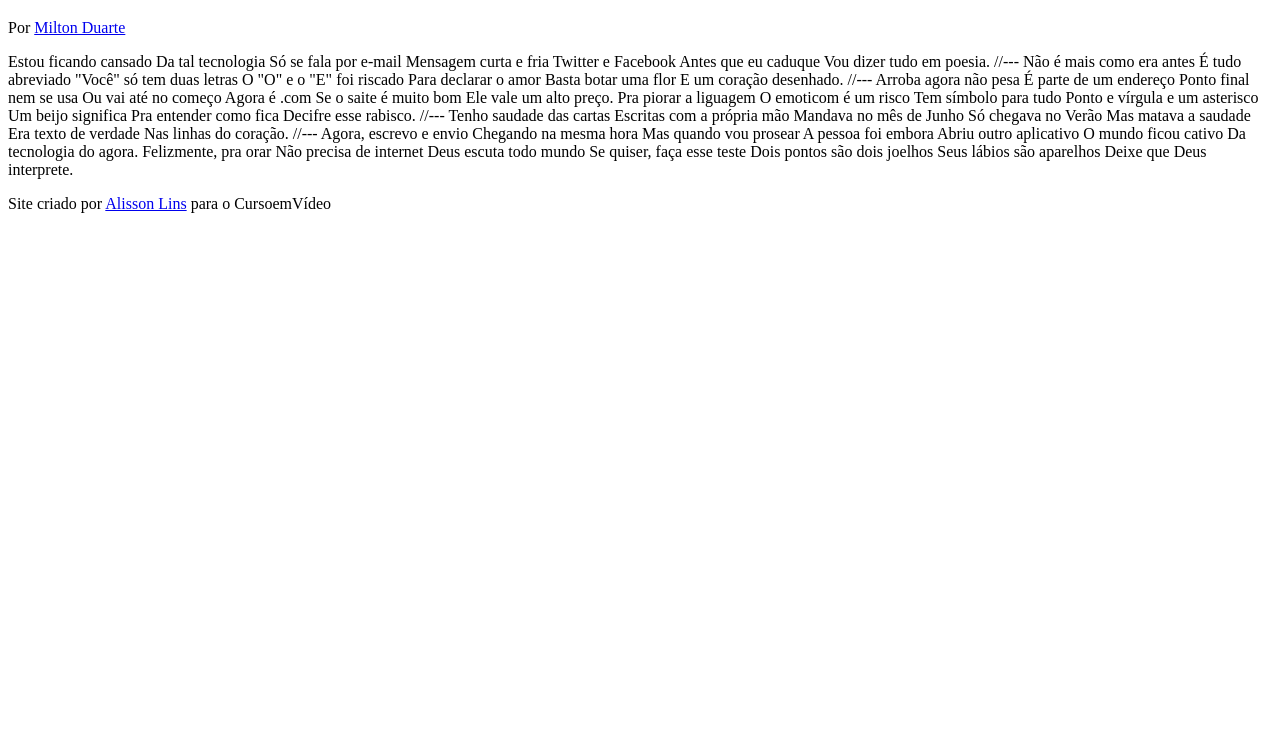
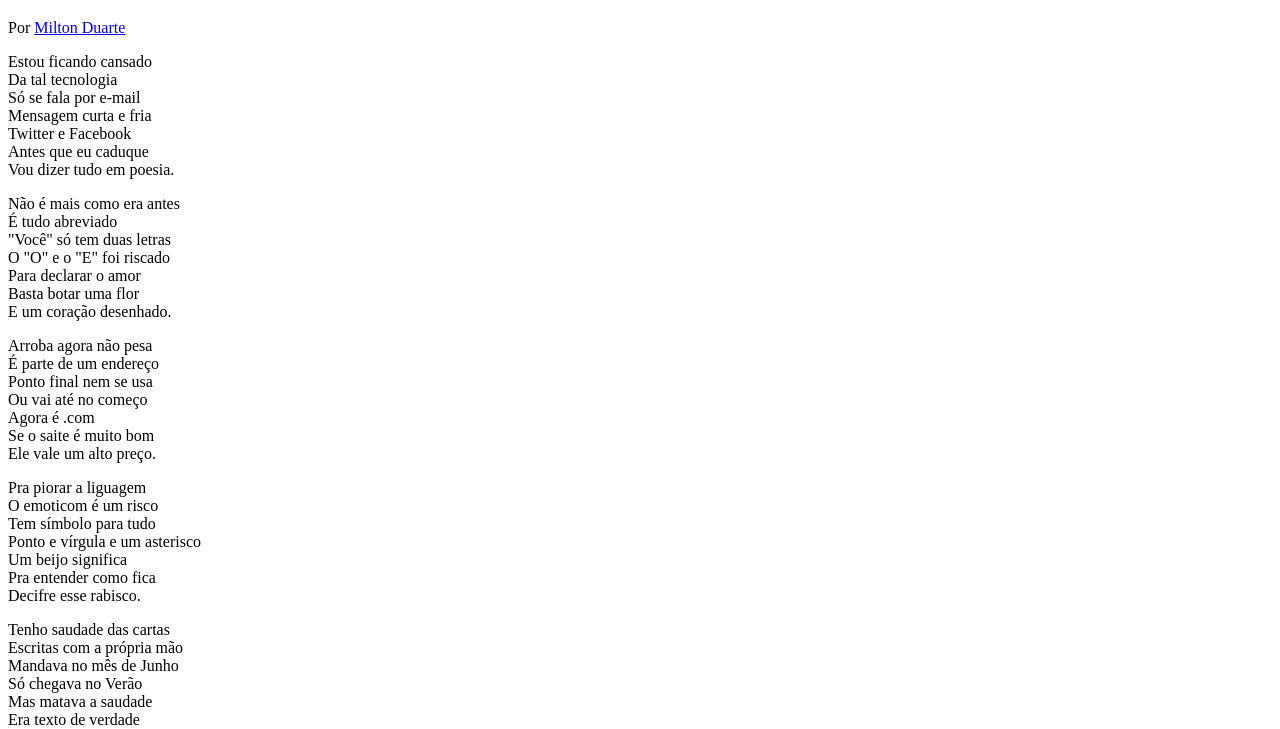
Before and after one commit to AlissonLins/html-css, a plain HTML site: page Desafio012/index.html in a window 1280 px wide. Shown: the part 61-790 px from the top of the page. Drawn offline with Linux system fonts and the light colour scheme.

Commit message:
atualização do código e criação do css

```diff
--- /dev/null
+++ b/Desafio012/estilo/style.css
@@ -0,0 +1 @@
+@charset "UTF-8";
--- a/Desafio012/index.html
+++ b/Desafio012/index.html
@@ -5,6 +5,7 @@
     <meta http-equiv="X-UA-Compatible" content="IE=edge">
     <meta name="viewport" content="width=device-width, initial-scale=1.0">
     <title>Corder Moderno</title>
+    <link rel="stylesheet" href="estilo/style.css">
 </head>
 <body>
     <header>
@@ -13,69 +14,85 @@
 
     </header>
 
-    Estou ficando cansado
-    Da tal tecnologia
-    Só se fala por e-mail
-    Mensagem curta e fria
-    Twitter e Facebook
-    Antes que eu caduque
-    Vou dizer tudo em poesia.
+    <section>
+        <p>
+            Estou ficando cansado <br>
+            Da tal tecnologia <br>
+            Só se fala por e-mail <br>
+            Mensagem curta e fria  <br>
+            Twitter e Facebook <br>
+            Antes que eu caduque <br>
+            Vou dizer tudo em poesia. <br>
+        </p>
+    </section>
 
-    //---
+    <section>
+        <p>
+            Não é mais como era antes <br>
+            É tudo abreviado <br>
+            "Você" só tem duas letras <br>
+            O "O" e o "E" foi riscado <br>
+            Para declarar o amor <br>
+            Basta botar uma flor <br>
+            E um coração desenhado. <br>
+        </p>
+    </section>
 
-    Não é mais como era antes
-    É tudo abreviado
-    "Você" só tem duas letras
-    O "O" e o "E" foi riscado
-    Para declarar o amor
-    Basta botar uma flor
-    E um coração desenhado.
+    <section>
+        <p>
+            Arroba agora não pesa <br>
+            É parte de um endereço <br>
+            Ponto final nem se usa <br>
+            Ou vai até no começo <br>
+            Agora é .com <br>
+            Se o saite é muito bom <br>
+            Ele vale um alto preço. <br>
+        </p>
 
-    //---
+        <p>
+            Pra piorar a liguagem <br>
+            O emoticom é um risco <br>
+            Tem símbolo para tudo <br>
+            Ponto e vírgula e um asterisco <br>
+            Um beijo significa <br>
+            Pra entender como fica <br>
+            Decifre esse rabisco. <br>
+        </p>
+    </section>
 
-    Arroba agora não pesa
-    É parte de um endereço
-    Ponto final nem se usa
-    Ou vai até no começo
-    Agora é .com
-    Se o saite é muito bom
-    Ele vale um alto preço.
+    <section>
+        <p>
+            Tenho saudade das cartas <br>
+            Escritas com a própria mão <br>
+            Mandava no mês de Junho <br>
+            Só chegava no Verão <br>
+            Mas matava a saudade <br>
+            Era texto de verdade <br>
+            Nas linhas do coração. <br>
+        </p>
+    </section>
 
-    Pra piorar a liguagem
-    O emoticom é um risco
-    Tem símbolo para tudo
-    Ponto e vírgula e um asterisco
-    Um beijo significa
-    Pra entender como fica
-    Decifre esse rabisco.
+    <section>
+        <p>
+            Agora, escrevo e envio <br>
+            Chegando na mesma hora <br>
+            Mas quando vou prosear <br>
+            A pessoa foi embora <br>
+            Abriu outro aplicativo <br>
+            O mundo ficou cativo <br>
+            Da tecnologia do agora. <br>
+        </p>
 
-    //---
-
-    Tenho saudade das cartas
-    Escritas com a própria mão
-    Mandava no mês de Junho
-    Só chegava no Verão
-    Mas matava a saudade
-    Era texto de verdade
-    Nas linhas do coração.
-
-    //---
-
-    Agora, escrevo e envio
-    Chegando na mesma hora
-    Mas quando vou prosear
-    A pessoa foi embora
-    Abriu outro aplicativo
-    O mundo ficou cativo
-    Da tecnologia do agora.
-
-    Felizmente, pra orar
-    Não precisa de internet
-    Deus escuta todo mundo
-    Se quiser, faça esse teste
-    Dois pontos são dois joelhos
-    Seus lábios são aparelhos
-    Deixe que Deus interprete.
+        <p>
+            Felizmente, pra orar <br>
+            Não precisa de internet <br>
+            Deus escuta todo mundo <br>
+            Se quiser, faça esse teste <br>
+            Dois pontos são dois joelhos <br>
+            Seus lábios são aparelhos <br>
+            Deixe que Deus interprete. <br>
+        </p>
+    </section>
 
     <footer>
         <p>Site criado por <a href="https://alissonlins.github.io/" target="_blank">Alisson Lins</a> para o CursoemVídeo</p>
```
